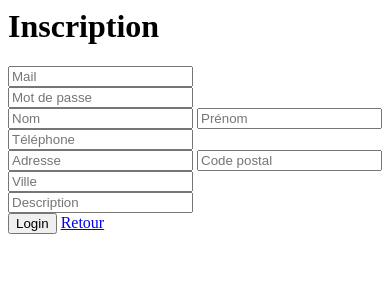
After one commit to Felicien2B/M1ProjetWebSecurite, a PHP site: page /inscription.php in a window 390 px wide. The commit adds this page. Shown: the top 300 px of the page. Run offline with PHP 8.4, Linux system fonts and the light colour scheme.

Commit message:
Ajout Inscription
Ajout du formulaire d'inscription pour créer un compte.
Ajout de la colonne téléphone dans la table user de la BDD.

```diff
--- a/authentification.php
+++ b/authentification.php
@@ -50,6 +50,7 @@ if($_SERVER["REQUEST_METHOD"]=="POST")
       <input type="password" name="pwd_user" placeholder="Mot de passe" required>
     </div>
       <button type="submit" value="Login">Login</button>
+      <a href="inscription.php">Créer un nouveau compte</a>
     </div>
     <br>
   </form>
--- a/index.php
+++ b/index.php
@@ -18,7 +18,8 @@ $plugin="projet_web_securite";
   </head>
   <body>
     <div id="title">
-      <h1>Connecté en tant que <?php echo $_SESSION["mail_user"] ?></h1>
+      <h1>Blog</h1>
+      <h2>Connecté en tant que <?php echo $_SESSION["mail_user"] ?></h2>
     </div>
     <div id="connexion" >
         <a href="deconnexion.php">Déconnexion</a>
--- /dev/null
+++ b/inscription.php
@@ -0,0 +1,67 @@
+<?php
+session_start();
+
+require "config/database.php";
+
+$authmsg="";
+
+if($_SERVER["REQUEST_METHOD"]=="POST")
+{
+	$mail_user=$_POST["mail_user"];
+	$password=$_POST["pwd_user"];
+  $nom_user=$_POST["nom_user"];
+	$prenom_user=$_POST["prenom_user"];
+  $tel_user=$_POST["tel_user"];
+	$adresse_user=$_POST["adresse_user"];
+  $cp_user=$_POST["cp_user"];
+	$ville_user=$_POST["ville_user"];
+  $description_user=$_POST["description_user"];
+
+
+  $sql = $bdd->prepare("INSERT INTO user VALUES (?, ?, ?, ?, ?, ?, ?, ?, ?, ?)");
+	$sql->execute(array(NULL, $mail_user, $password, $nom_user, $prenom_user, $tel_user, $adresse_user, $cp_user, $ville_user, $description_user));
+
+}
+$bdd = null;
+?>
+
+
+<html>
+<head>
+  <title>Connexion</title>
+  <link rel="stylesheet"/>
+</head>
+<body>
+  <div id="title">
+    <h1>Inscription</h1>
+  </div>
+  <form method="POST">
+  <?php echo $authmsg; ?>
+    <div>
+      <input name="mail_user" placeholder="Mail" required>
+    </div>
+    <div>
+      <input type="password" name="pwd_user" placeholder="Mot de passe" required>
+    </div>
+    <div>
+      <input name="nom_user" placeholder="Nom" required>
+      <input name="prenom_user" placeholder="Prénom" required>
+    </div>
+    <div>
+      <input name="tel_user" placeholder="Téléphone" required>
+    </div>
+    <div>
+      <input name="adresse_user" placeholder="Adresse" required>
+      <input name="cp_user" placeholder="Code postal" required>
+      <input name="ville_user" placeholder="Ville" required>
+    </div>
+    <div>
+    <input name="description_user" placeholder="Description" required>
+    </div>
+      <button type="submit" value="Login">Login</button>
+      <a href='index.php'>Retour</a>
+    </div>
+    <br>
+  </form>
+</body>
+</html>
```
Also changed, not shown: config/m1_web_securite.sql (+5 -4 lines).
